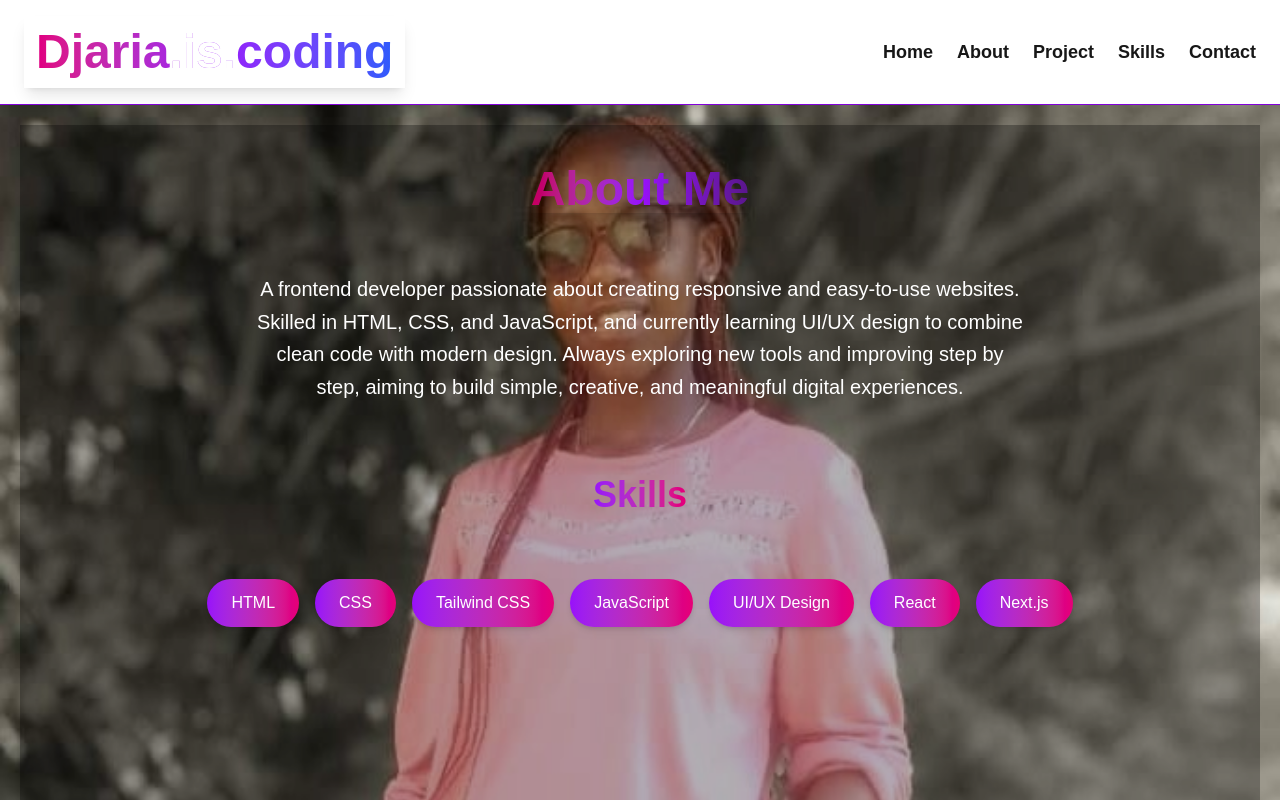
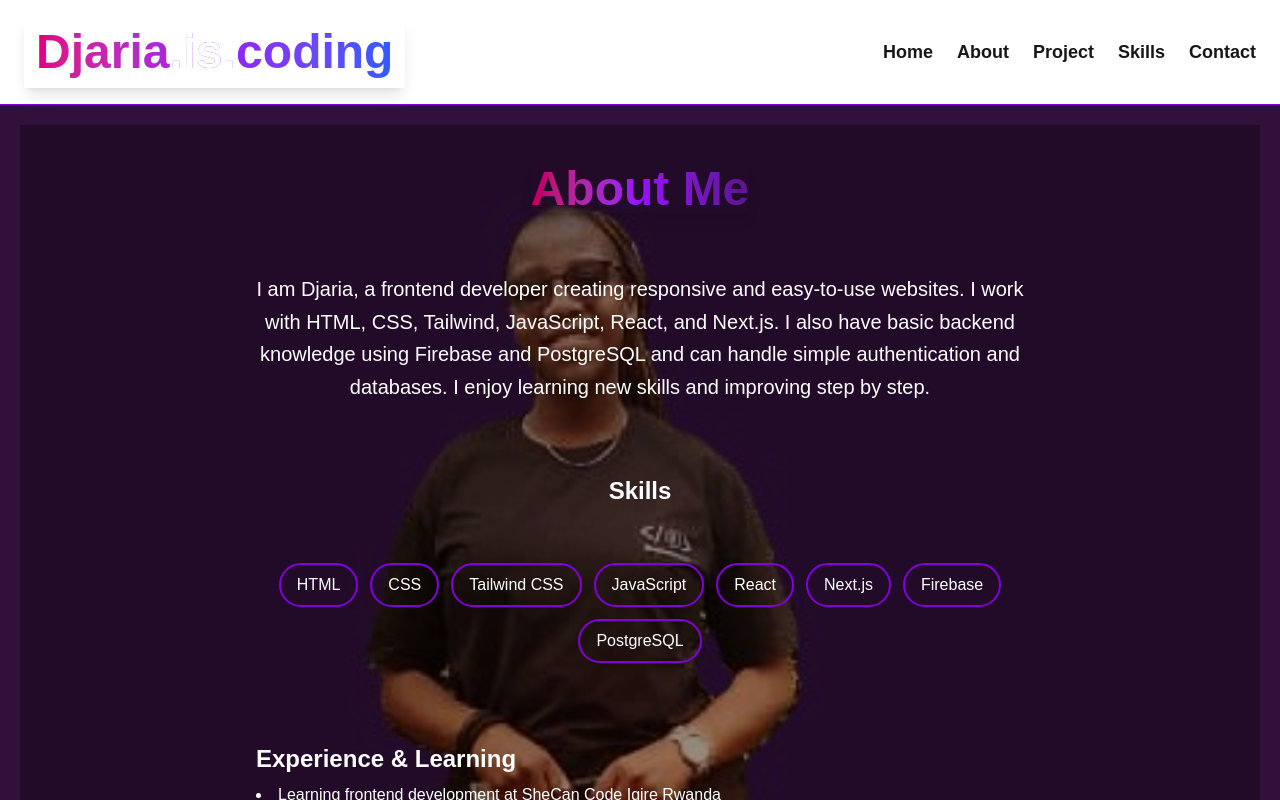
Before and after one commit to UWASEdjaria/my-porifolio-using-next.js, a Next.js app: page /about in a window 1280 px wide. Shown: the top 800 px of the page. Built offline with nearby package versions, Linux system fonts and the light colour scheme.

Commit message:
refactor the about page

```diff
--- a/app/about/page.tsx
+++ b/app/about/page.tsx
@@ -1,100 +1,68 @@
 import React from "react";
 
-export default function Page() {
+export default function AboutPage() {
   return (
     <div
-      className="font-sans p-5 bg-cover bg-center min-h-screen"
-      style={{ backgroundImage: "url('/images/jaja.jpg')" }}
+      className="font-sans p-5 bg-cover bg-top min-h-screen"
+      style={{ backgroundImage: "url('/images/djaria.jpg')"
+
+       }}
     >
       {/* Overlay */}
       <div className="bg-black/30 min-h-screen flex justify-center">
-        <main className="max-w-7xl w-full text-center pt-10 flex flex-col items-center gap-10">
-          {/* Title */}
+        <main className="max-w-3xl w-full text-center pt-10 flex flex-col items-center gap-10">
+
+            {/* Title */}
           <h1 className="text-3xl sm:text-4xl md:text-5xl font-bold mb-5
                          bg-linear-to-r from-pink-700 via-purple-600 to-purple-900
                          bg-clip-text text-transparent shadow-lg">
             About Me
           </h1>
-
           {/* Description */}
-          <p className="text-white text-lg md:text-xl max-w-3xl leading-relaxed">
-            A frontend developer passionate about creating responsive and easy-to-use websites.
-            Skilled in HTML, CSS, and JavaScript, and currently learning UI/UX design to combine
-            clean code with modern design. Always exploring new tools and improving step by step,
-            aiming to build simple, creative, and meaningful digital experiences.
+          <p className="text-white text-lg md:text-xl leading-relaxed">
+            I am Djaria, a frontend developer creating responsive and easy-to-use websites.
+            I work with HTML, CSS, Tailwind, JavaScript, React, and Next.js.
+            I also have basic backend knowledge using Firebase and PostgreSQL and can
+            handle simple authentication and databases. I enjoy learning new skills and
+            improving step by step.
           </p>
 
           {/* Skills */}
-          <h2 className="text-4xl font-bold mt-8 mb-6
-                         bg-linear-to-r from-purple-600 to-pink-600
-                         bg-clip-text text-transparent">
+          <h2 className="text-2xl font-bold mt-8 mb-4 text-white">
             Skills
           </h2>
+          <div className="flex flex-wrap justify-center gap-3">
+            <span className="border-2 border-purple-700 px-4 py-2 rounded-full text-white">HTML</span>
+            <span className="border-2 border-purple-700 px-4 py-2 rounded-full text-white">CSS</span>
+            <span className="border-2 border-purple-700 px-4 py-2 rounded-full text-white">Tailwind CSS</span>
+            <span className="border-2 border-purple-700 px-4 py-2 rounded-full text-white">JavaScript</span>
+            <span className="border-2 border-purple-700 px-4 py-2 rounded-full text-white">React</span>
+            <span className="border-2 border-purple-700 px-4 py-2 rounded-full text-white">Next.js</span>
+            <span className="border-2 border-purple-700 px-4 py-2 rounded-full text-white">Firebase</span>
+            <span className="border-2 border-purple-700 px-4 py-2 rounded-full text-white">PostgreSQL</span>
+          </div>
 
-          <div className="flex flex-wrap justify-center gap-4">
-            <a
-              href="https://developer.mozilla.org/en-US/docs/Web/HTML"
-              target="_blank"
-              rel="noopener noreferrer"
-              className="bg-linear-to-r from-purple-600 to-pink-600 text-white px-6 py-3 rounded-full shadow-md hover:scale-105 transition-transform duration-300"
-            >
-              HTML
-            </a>
+          {/* Experience */}
+          <div className="w-full text-left mt-10 text-white">
+            <h2 className="text-2xl font-bold mb-2">Experience & Learning</h2>
+            <ul className="list-disc list-inside space-y-2">
+              <li>Learning frontend development at SheCan Code Igire Rwanda</li>
+              <li>Building small projects with React, Next.js, and Tailwind CSS</li>
+              <li>Practicing backend basics with Firebase and PostgreSQL</li>
+              <li>Focusing on responsive design and UI/UX principles</li>
+            </ul>
+          </div>
 
-            <a
-              href="https://developer.mozilla.org/en-US/docs/Web/CSS"
-              target="_blank"
-              rel="noopener noreferrer"
-              className="bg-linear-to-r from-purple-600 to-pink-600 text-white px-6 py-3 rounded-full shadow-md hover:scale-105 transition-transform duration-300"
-            >
-              CSS
-            </a>
+          {/* Goals */}
+          <div className="w-full text-left mt-6 text-white">
+            <h2 className="text-2xl font-bold mb-2">My Goals</h2>
+            <p className="italic">
+              I aim to become a professional frontend developer, work on real projects,
+              and create websites that are simple, functional, and user-friendly.
+              I enjoy learning new technologies and improving my skills step by step.
+            </p>
+          </div>
 
-            <a
-              href="https://tailwindcss.com/docs"
-              target="_blank"
-              rel="noopener noreferrer"
-              className="bg-linear-to-r from-purple-600 to-pink-600 text-white px-6 py-3 rounded-full shadow-md hover:scale-105 transition-transform duration-300"
-            >
-              Tailwind CSS
-            </a>
-
-            <a
-              href="https://developer.mozilla.org/en-US/docs/Web/JavaScript"
-              target="_blank"
-              rel="noopener noreferrer"
-              className="bg-linear-to-r from-purple-600 to-pink-600 text-white px-6 py-3 rounded-full shadow-md hover:scale-105 transition-transform duration-300"
-            >
-              JavaScript
-            </a>
-
-            <a
-              href="https://www.interaction-design.org/literature/topics/ui-design"
-              target="_blank"
-              rel="noopener noreferrer"
-              className="bg-linear-to-r from-purple-600 to-pink-600 text-white px-6 py-3 rounded-full shadow-md hover:scale-105 transition-transform duration-300"
-            >
-              UI/UX Design
-            </a>
-
-            <a
-              href="https://react.dev/learn"
-              target="_blank"
-              rel="noopener noreferrer"
-              className="bg-linear-to-r from-purple-600 to-pink-600 text-white px-6 py-3 rounded-full shadow-md hover:scale-105 transition-transform duration-300"
-            >
-              React
-            </a>
-
-            <a
-              href="https://nextjs.org/docs"
-              target="_blank"
-              rel="noopener noreferrer"
-              className="bg-linear-to-r from-purple-600 to-pink-600 text-white px-6 py-3 rounded-full shadow-md hover:scale-105 transition-transform duration-300"
-            >
-              Next.js
-            </a>
-          </div>
         </main>
       </div>
     </div>
```
Also changed, not shown: public/images/djaria.jpg (added), public/images/jaja.jpg (deleted).
